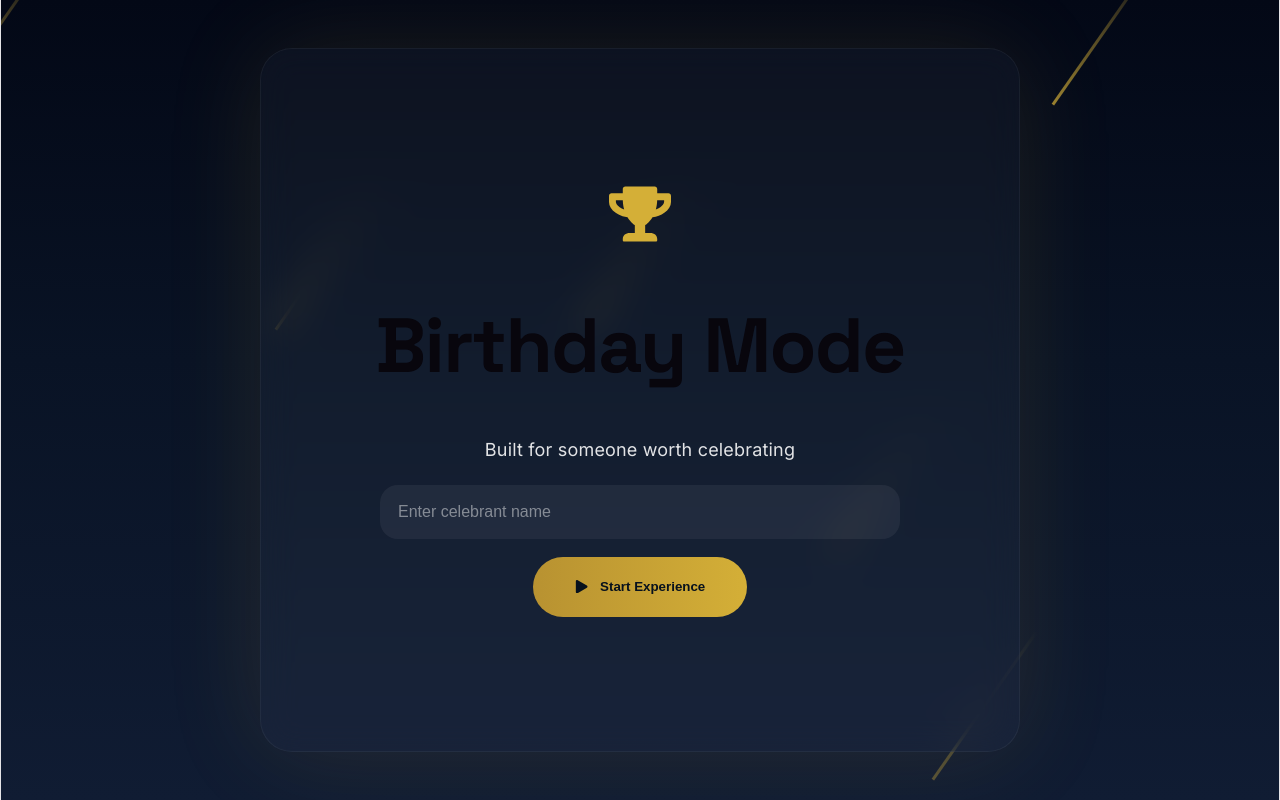
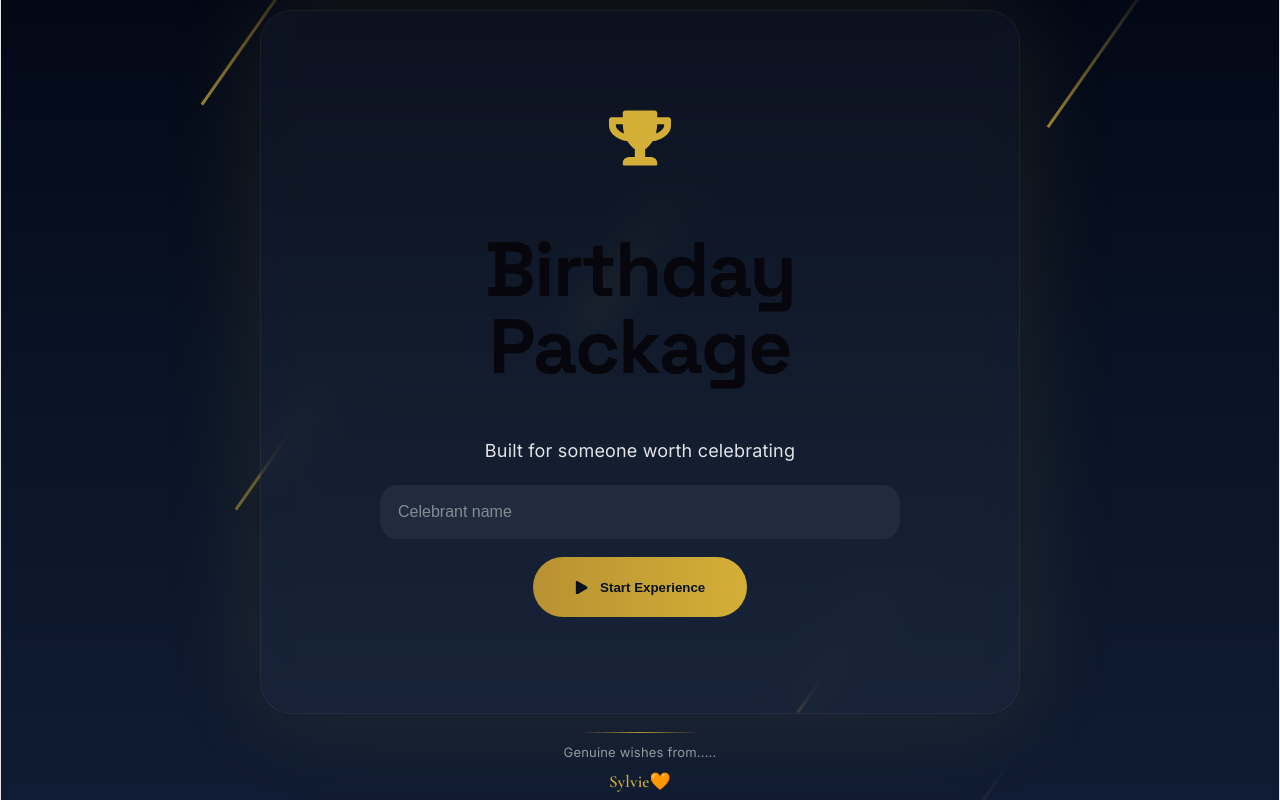
Before and after one commit to Brunomarcel1901/birthday-site, a React (Vite) app: page / in a window 1280 px wide. Built offline with nearby package versions, Linux system fonts and the light colour scheme.

Commit message:
Final Theming for the bday page

```diff
--- a/src/App.css
+++ b/src/App.css
@@ -1,6 +1,9 @@
 /* ==========================
    FONTS
 ========================== */
+@import url(
+"https://fonts.googleapis.com/css2?family=Space+Grotesk:wght@300;400;500;700&family=Inter:wght@300;400;500&family=Cormorant+Garamond:wght@500;600&display=swap"
+);
 
 @import url(
 "https://fonts.googleapis.com/css2?family=Space+Grotesk:wght@300;400;500;700&family=Inter:wght@300;400;500&display=swap"
@@ -14,6 +17,11 @@
 margin:0;
 padding:0;
 box-sizing:border-box;
+}
+
+/* trigger class */
+.shake{
+animation:hapticShake 250ms ease;
 }
 
 html,
@@ -260,9 +268,46 @@ z-index:2;
 
 overflow:hidden;
 
-transition:
 
-transform .2s;
+}
+
+.card{
+
+animation:
+
+cardEnter
+
+900ms
+
+ease;
+
+}
+
+@keyframes cardEnter{
+
+from{
+
+opacity:0;
+
+transform:
+
+translateY(
+25px
+);
+
+}
+
+to{
+
+opacity:1;
+
+transform:
+
+translateY(
+0
+);
+
+}
 
 }
 
@@ -508,6 +553,14 @@ text-align:center;
    MESSAGE
 ========================== */
 
+/* ==========================
+   FLOAT-IN MESSAGE
+========================== */
+
+/* ==========================
+   CLEAN FLOAT-IN MESSAGE (NO BLUR)
+========================== */
+
 .message{
 
 width:100%;
@@ -522,52 +575,86 @@ opacity:0;
 
 padding:0 22px;
 
+margin-top:12px;
+
 background:
 
 rgba(
 255,
 255,
 255,
-0.04
+0.05
 );
 
 border-radius:20px;
 
 transform:
 
-translateY(-10px);
+translateY(
+40px
+)
+
+scale(
+0.96
+);
+
+box-shadow:
+
+0 0 0
+
+rgba(
+212,
+175,
+55,
+0
+);
 
 transition:
 
-all .6s ease;
+max-height .6s ease,
+
+padding .4s ease;
 
 }
 
+/* OPEN STATE */
+
 .message.show{
 
-max-height:220px;
+max-height:280px;
 
-padding:22px;
+padding:24px;
 
-opacity:1;
+animation:
 
-transform:
+floatReveal
 
-translateY(0);
+1000ms
+
+cubic-bezier(
+0.22,
+1,
+0.36,
+1
+)
+
+forwards;
 
 }
+
+/* CONTENT */
 
 .message h3{
 
 margin-bottom:14px;
 
+font-family:
+
+"Space Grotesk";
+
 color:
 
 #D4AF37;
-
-font-family:
-
-"Space Grotesk";
 
 }
 
@@ -576,6 +663,94 @@ font-family:
 line-height:2;
 
 }
+
+/* FLOAT ANIMATION (NO BLUR VERSION) */
+
+@keyframes floatReveal{
+
+0%{
+
+opacity:0;
+
+transform:
+
+translateY(
+50px
+)
+
+scale(
+0.94
+);
+
+box-shadow:
+
+0 0 0
+
+rgba(
+212,
+175,
+55,
+0
+);
+
+}
+
+50%{
+
+opacity:.9;
+
+transform:
+
+translateY(
+-6px
+)
+
+scale(
+1.02
+);
+
+box-shadow:
+
+0 0 50px
+
+rgba(
+212,
+175,
+55,
+0.15
+);
+
+}
+
+100%{
+
+opacity:1;
+
+transform:
+
+translateY(
+0
+)
+
+scale(
+1
+);
+
+box-shadow:
+
+0 0 25px
+
+rgba(
+212,
+175,
+55,
+0.08
+);
+
+}
+
+}
+
 
 /* ==========================
    MOBILE
@@ -668,3 +843,98 @@ font-size:14px;
 }
 
 }
+/* ==========================
+   PAGE WRAPPER
+========================== */
+
+.content{
+
+display:flex;
+
+flex-direction:column;
+
+align-items:center;
+
+justify-content:center;
+
+}
+
+/* ==========================
+   SIGNATURE
+========================== */
+
+.signature{
+
+margin-top:18px;
+
+display:flex;
+
+flex-direction:column;
+
+align-items:center;
+
+gap:8px;
+
+}
+
+/* LINE */
+
+.signature-line{
+
+width:120px;
+
+height:1px;
+
+background:
+
+linear-gradient(
+90deg,
+transparent,
+rgba(212,175,55,.8),
+transparent
+);
+
+}
+
+/* TEXT */
+
+.signature p{
+
+margin:0;
+font-style: italic;
+font-size:13px;
+
+opacity:.55;
+
+}
+
+/* SCRIPT */
+
+.signature span{
+
+font-family:
+
+"Cormorant Garamond",
+serif;
+
+color:#D4AF37;
+
+line-height:1;
+font-size: 17px;
+font-style:italic;
+
+font-weight:600;
+
+}
+
+/* MOBILE */
+
+@media(max-width:768px){
+
+.signature span{
+
+font-size: 22px;
+
+}
+
+}
--- a/src/App.jsx
+++ b/src/App.jsx
@@ -1,7 +1,8 @@
-import { useRef, useState } from "react";
+import { useEffect, useRef, useState } from "react";
+
 import confetti from "canvas-confetti";
+
 import { Typewriter } from "react-simple-typewriter";
-import { useEffect } from "react";
 
 import {
   FaGift,
@@ -12,197 +13,398 @@ import {
 import "./App.css";
 
 export default function App() {
-  const [open, setOpen] = useState(false);
-  const [unlock, setUnlock] = useState(false);
-  const [name, setName] = useState("");
 
-  const cardRef = useRef(null);
+  const [open, setOpen] =
+    useState(false);
+
+  const [unlock, setUnlock] =
+    useState(false);
+
+  const [name, setName] =
+    useState("");
+
+  const [shake, setShake] =
+    useState(false);
+
+  const audioRef =
+    useRef(null);
+
+  /* ====================
+     MUSIC
+  ==================== */
+
+  useEffect(() => {
+
+    audioRef.current =
+      new Audio("/music.mp3");
+
+    audioRef.current.loop =
+      true;
+
+    audioRef.current.volume =
+      0.18;
+
+    audioRef.current
+      .play()
+
+      .catch(() => {
+
+        document.addEventListener(
+
+          "click",
+
+          () => {
+
+            audioRef.current.play();
+
+          },
+
+          { once: true }
+
+        );
+
+      });
+
+    return () => {
+
+      audioRef.current?.pause();
+
+    };
+
+  }, []);
+
+  /* ====================
+     START EXPERIENCE
+  ==================== */
 
   const handleOpen = () => {
-    if (!name.trim()) return;
+
+    if (!name.trim())
+      return;
 
     confetti({
+
       particleCount: 180,
+
       spread: 90,
-      origin: { y: 0.6 },
+
+      origin: {
+        y: 0.6
+      }
+
     });
 
     setOpen(true);
+
   };
 
-  const handleMouseMove = (e) => {
-    if (!cardRef.current) return;
+  /* ====================
+     UNLOCK MESSAGE
+  ==================== */
 
-    const rotateX =
-      (window.innerHeight / 2 - e.clientY) / 30;
+  const unlockMessage = () => {
 
-    const rotateY =
-      (window.innerWidth / 2 - e.clientX) / 30;
+    setShake(true);
 
-    cardRef.current.style.transform =
-      `rotateX(${rotateX}deg)
-       rotateY(${-rotateY}deg)`;
+    setTimeout(() => {
+
+      setShake(false);
+
+      setUnlock(true);
+
+    }, 250);
+
   };
 
-  const resetTilt = () => {
-    if (!cardRef.current) return;
+  return (
 
-    cardRef.current.style.transform =
-      "rotateX(0deg) rotateY(0deg)";
-  };
-  const audioRef = useRef(null);
-
-  useEffect(() => {
-    audioRef.current = new Audio("/music.mp3");
-
-    audioRef.current.loop = true;
-
-    audioRef.current.volume = 0.18;
-
-    audioRef.current.play().catch(() => {
-      document.addEventListener(
-        "click",
-        () => {
-          audioRef.current.play();
-        },
-        { once: true }
-      );
-    });
-
-    return () => {
-      audioRef.current?.pause();
-    };
-  }, []);
-
-  return (
     <div
       className="page"
-      onMouseMove={handleMouseMove}
-      onMouseLeave={resetTilt}
     >
-      {/* Meteor Background */}
+
+      {/* METEORS */}
+
       <div className="meteors">
-        {[...Array(20)].map((_, index) => (
+
+        {
+
+          [...Array(20)]
+
+          .map((_, i) => (
+
             <span
-            key={index}
+
+              key={i}
+
               style={{
-              left: `${Math.random() * 100}%`,
-              animationDelay: `${index * 0.5}s`,
+
+                left:
+
+                  `${Math.random()*100}%`,
+
+                animationDelay:
+
+                  `${i*.45}s`
+
               }}
+
             />
-        ))}
+
+          ))
+
+        }
+
       </div>
 
-      {/* Landing Screen */}
-      {!open ? (
-        <div className="hero">
+      {/* CONTENT */}
 
-          <FaTrophy className="logo" />
+      <div className="content">
 
-          <h1>Birthday Mode</h1>
+        {
+
+          !open ? (
+
+            <div
+              className="hero"
+            >
+
+              <FaTrophy
+                className="logo"
+              />
+
+              <h1>
+                Birthday Package
+              </h1>
 
               <p>
-            Built for someone worth celebrating
+
+                Built for
+                someone worth
+                celebrating
+
               </p>
 
               <input
-            type="text"
-            placeholder="Enter celebrant name"
+
+                placeholder=
+
+                "Celebrant name"
+
                 value={name}
-            onChange={(e) =>
-              setName(e.target.value)
+
+                onChange={(e)=>
+
+                  setName(
+                    e.target.value
+                  )
+
                 }
+
               />
 
-          <button onClick={handleOpen}>
+              <button
+
+                onClick={
+                  handleOpen
+                }
+
+              >
+
                 <FaPlay />
-            <span>
+
                 Start Experience
-            </span>
+
               </button>
 
             </div>
+
           ) : (
 
-        /* Birthday Card */
             <div
-          className="card"
-          ref={cardRef}
+
+              className={`
+
+                card
+
+                ${
+
+                  shake
+
+                  ?
+
+                  "shake"
+
+                  :
+
+                  ""
+
+                }
+
+              `}
+
             >
 
-
-        <div className="title">
+              <div
+                className="title"
+              >
 
                 <h1>
+
                   Happy Birthday
+
                 </h1>
 
                 <h2>
+
                   {name}
+
                 </h2>
 
               </div>
 
-
-
-          <div className="typing">
+              <div
+                className="typing"
+              >
 
                 <Typewriter
+
                   words={[
+
                     "Another year.",
+
                     "Another level unlocked.",
+
                     "More wins ahead.",
-                "Keep moving upward.",
+
+                    "Keep moving upward."
+
                   ]}
+
                   loop={0}
+
                   cursor
-              cursorStyle="|"
+
                   typeSpeed={55}
+
                 />
 
               </div>
 
               <button
-            className="unlock"
-            onClick={() =>
-              setUnlock(true)
+
+                className=
+
+                "unlock"
+
+                onClick={
+
+                  unlockMessage
+
                 }
+
               >
+
                 <FaGift />
-            <span>
+
                 Unlock Message
-            </span>
+
               </button>
 
-          {unlock && (
               <div
-              className={`message ${
-                unlock ? "show" : ""
-              }`}
+
+                className={`
+
+                  message
+
+                  ${
+
+                    unlock
+
+                    ?
+
+                    "show"
+
+                    :
+
+                    ""
+
+                  }
+
+                `}
+
               >
 
                 <h3>
+
                   🏆 Achievement Unlocked
+
                 </h3>
 
                 <p>
-                Wishing you growth,
+
+                  Wishing you
+                  growth,
                   good health,
-                bigger opportunities
-                and wins that match
+                  solid memories
+                  and opportunities
+                  that match
                   your effort.
+
+                </p>
+
+                <p>
 
                   Keep building.
 
                   Keep winning.
+
+                </p>
+
+                <p>
+
+                  Happy Birthday.
+
                 </p>
 
               </div>
-          )}
 
             </div>
 
-      )}
+          )
+
+        }
+
+        {/* SIGNATURE */}
+
+        <footer
+          className="signature"
+        >
+
+          <div
+            className=
+
+            "signature-line"
+
+          />
+
+          <p>
+
+            Genuine wishes from.....
+
+          </p>
+
+          <span>
+
+            Sylvie🧡
+
+          </span>
+
+        </footer>
+
       </div>
+
+    </div>
+
   );
+
 }
```
Lines whose indentation alone changed are shown as unchanged.
